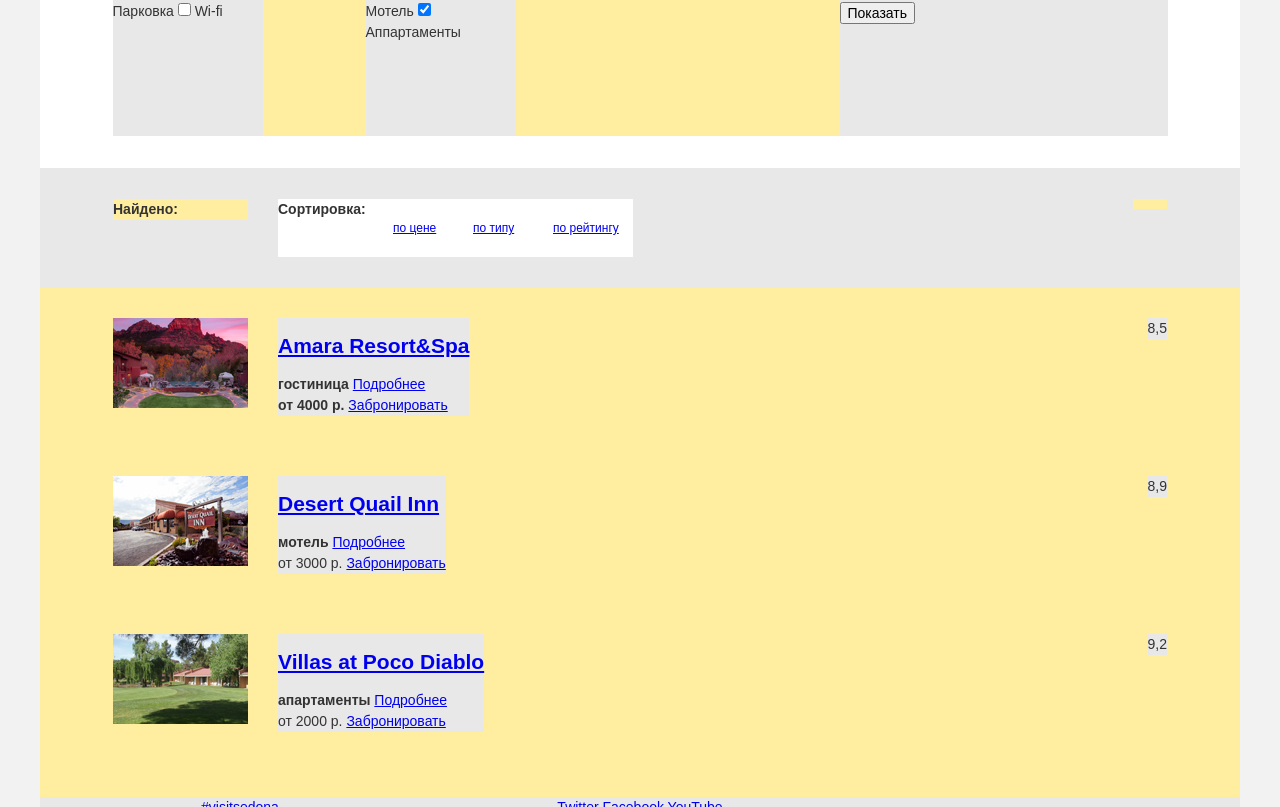
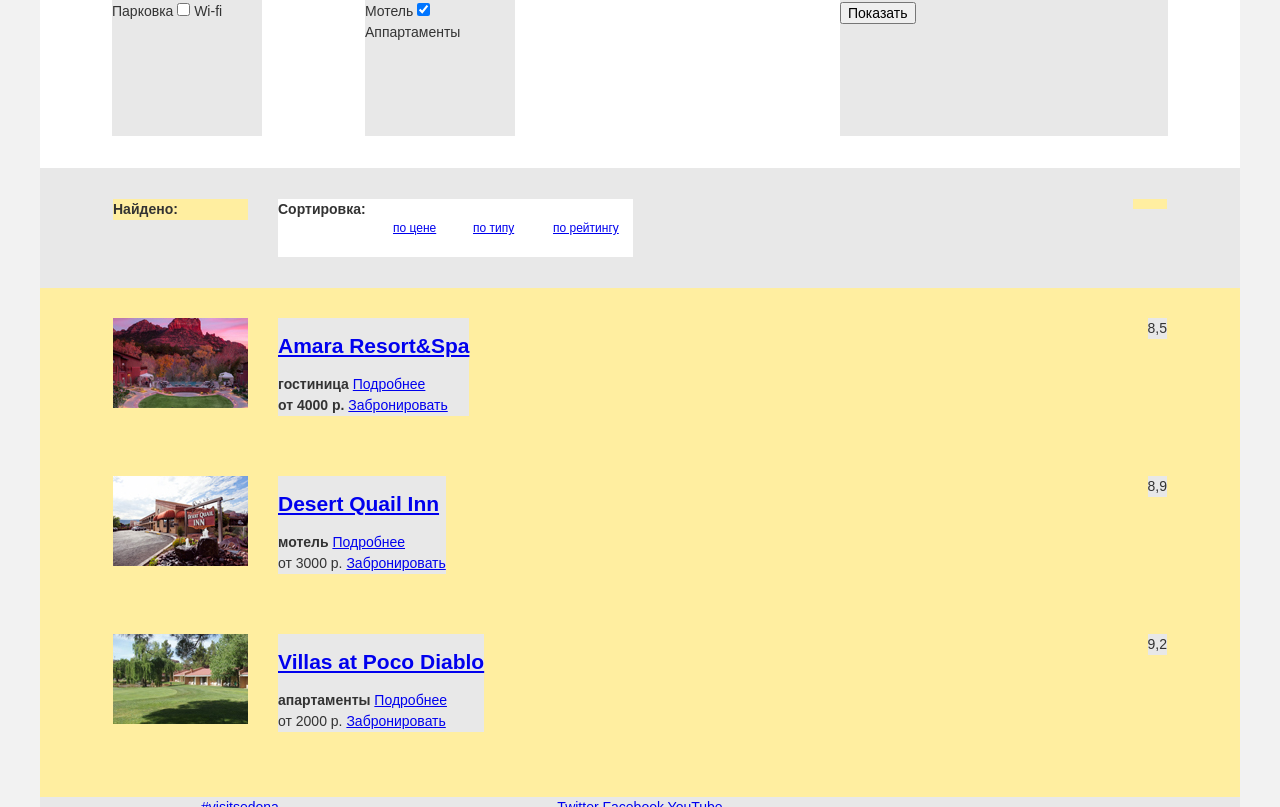
Before and after one commit to NekijKtoto/141311-sedona, a plain HTML site: page hotels.html in a window 1280 px wide. Shown: the part 86-893 px from the top of the page. Drawn offline with Linux system fonts and the light colour scheme.

Commit message:
Внесла изменения в hotels

```diff
--- a/css/style.css
+++ b/css/style.css
@@ -195,11 +195,11 @@
 }
 
 .search-hotel {
-  background-color: #ffeea0;
-  width: 1055px;
+  width: 1200px;
   min-height: 155px;
-  margin: 0 auto;
+  padding: 0 72px;
   margin-bottom: 32px;
+  box-sizing: border-box;
 }
 
 .accommodation-conditions {
```
